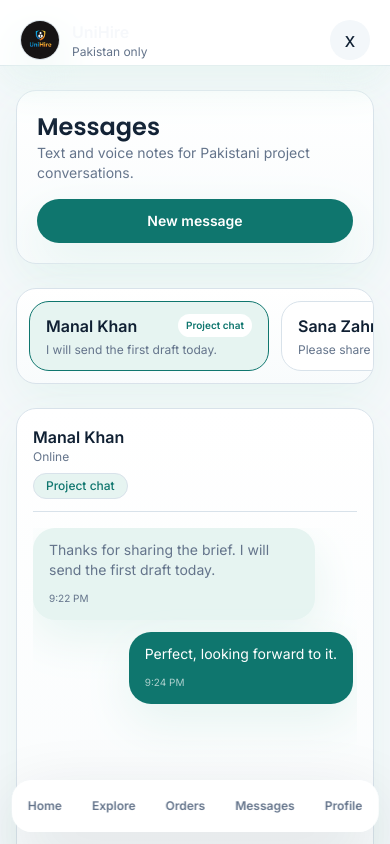
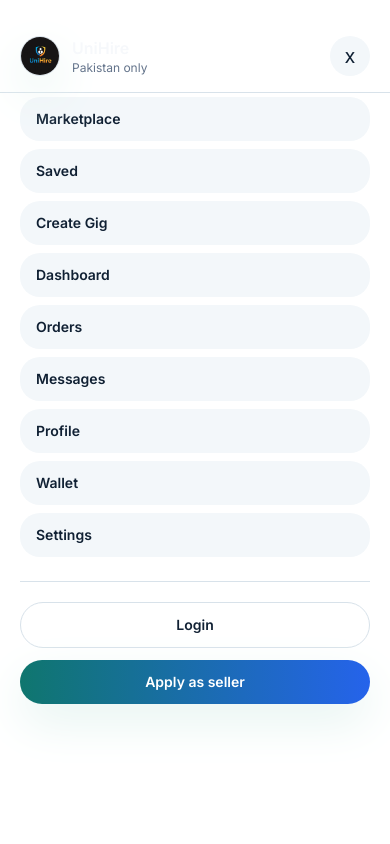
Before and after one commit to manalk14322-max/gig, a React (Vite) app in the folder gig-system/client/: page /gig/messages in a window 390 px wide. Both pictures are taken after a click on the button "Open menu". Shown: the top 844 px of the page. Built offline with nearby package versions, Linux system fonts and the light colour scheme; no server answers.

Commit message:
Tighten phone hero image and menu

```diff
--- a/gig-system/client/src/App.jsx
+++ b/gig-system/client/src/App.jsx
@@ -130,9 +130,9 @@ export default function App() {
         </nav>
 
         {mobileOpen && (
-          <div className="fixed inset-0 z-50 bg-card-bg lg:hidden">
-            <div className="h-full w-full overflow-y-auto bg-card-bg p-5 shadow-soft sm:p-6">
-              <div className="flex items-center justify-between">
+          <div className="fixed bottom-0 left-0 right-0 top-0 z-[100] bg-white lg:hidden">
+            <div className="min-h-dvh w-full overflow-y-auto bg-white px-5 pb-8 pt-5 shadow-soft sm:p-6">
+              <div className="sticky top-0 z-10 -mx-5 -mt-5 flex items-center justify-between border-b border-border-color bg-white/95 px-5 py-4 backdrop-blur sm:-mx-6 sm:-mt-6 sm:px-6">
                 <div className="flex items-center gap-3">
                   <div className="h-10 w-10 overflow-hidden rounded-2xl border border-border-color bg-white shadow-soft">
                     <img src={brandLogo} alt="UniHire" className="h-full w-full object-cover" />
--- a/gig-system/client/src/pages/GigList.jsx
+++ b/gig-system/client/src/pages/GigList.jsx
@@ -383,15 +383,15 @@ export default function GigList() {
                 </div>
               </div>
               <div className="bg-bg-light px-4 pb-6 sm:px-0 sm:pb-0 lg:relative lg:min-h-[460px]">
-                <div className="relative overflow-hidden rounded-[24px] sm:rounded-none lg:absolute lg:inset-0">
+                <div className="relative overflow-hidden rounded-[24px] border border-border-color bg-white shadow-soft sm:rounded-none sm:border-0 sm:shadow-none lg:absolute lg:inset-0">
                   <img
                     src={heroTeam}
                     alt="Verified Pakistani student talent"
-                    className="h-64 w-full object-cover object-[50%_28%] sm:h-[380px] lg:h-full lg:object-center"
+                    className="h-56 w-full object-cover object-[50%_68%] sm:h-[380px] sm:object-[50%_52%] lg:h-full lg:object-center"
                   />
                   <div className="absolute inset-0 bg-gradient-to-t from-black/30 via-transparent to-white/10 sm:bg-gradient-to-l sm:from-black/20 sm:via-white/10 sm:to-white/75" />
                 </div>
-                <div className="relative z-10 mx-2 -mt-12 rounded-[20px] border border-white/70 bg-white/95 p-4 shadow-lift backdrop-blur sm:absolute sm:bottom-6 sm:left-6 sm:right-6 sm:mx-0 sm:mt-0 sm:rounded-[24px] sm:p-5">
+                <div className="relative z-10 mt-3 rounded-[20px] border border-border-color bg-white p-4 shadow-soft sm:absolute sm:bottom-6 sm:left-6 sm:right-6 sm:mx-0 sm:mt-0 sm:rounded-[24px] sm:border-white/70 sm:bg-white/95 sm:p-5 sm:shadow-lift sm:backdrop-blur">
                   <p className="text-sm font-semibold text-ink">Trust-first marketplace</p>
                   <div className="mt-3 flex flex-wrap gap-2">
                     {['FSc+ review', 'Approved gigs', 'Lower fees'].map((item) => (
```
